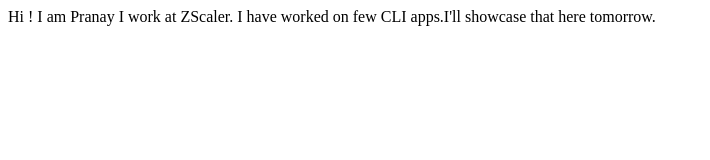
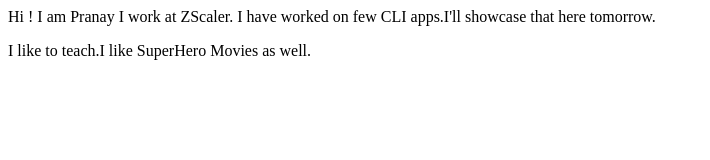
Before and after one commit to Pranay-116/PranayKumar-site, a plain HTML site: page index.html in a window 1280 px wide. Shown: the whole page, without its empty margins (0-710 px from the left). Drawn offline with Linux system fonts and the light colour scheme.

Commit message:
update interest

```diff
--- a/index.html
+++ b/index.html
@@ -10,5 +10,7 @@
    I work at ZScaler.
 
    I have worked on few CLI apps.I'll showcase that here tomorrow.
+
+   <p>I like to teach.I like SuperHero Movies as well.</p>
 </body>
 </html>
```
